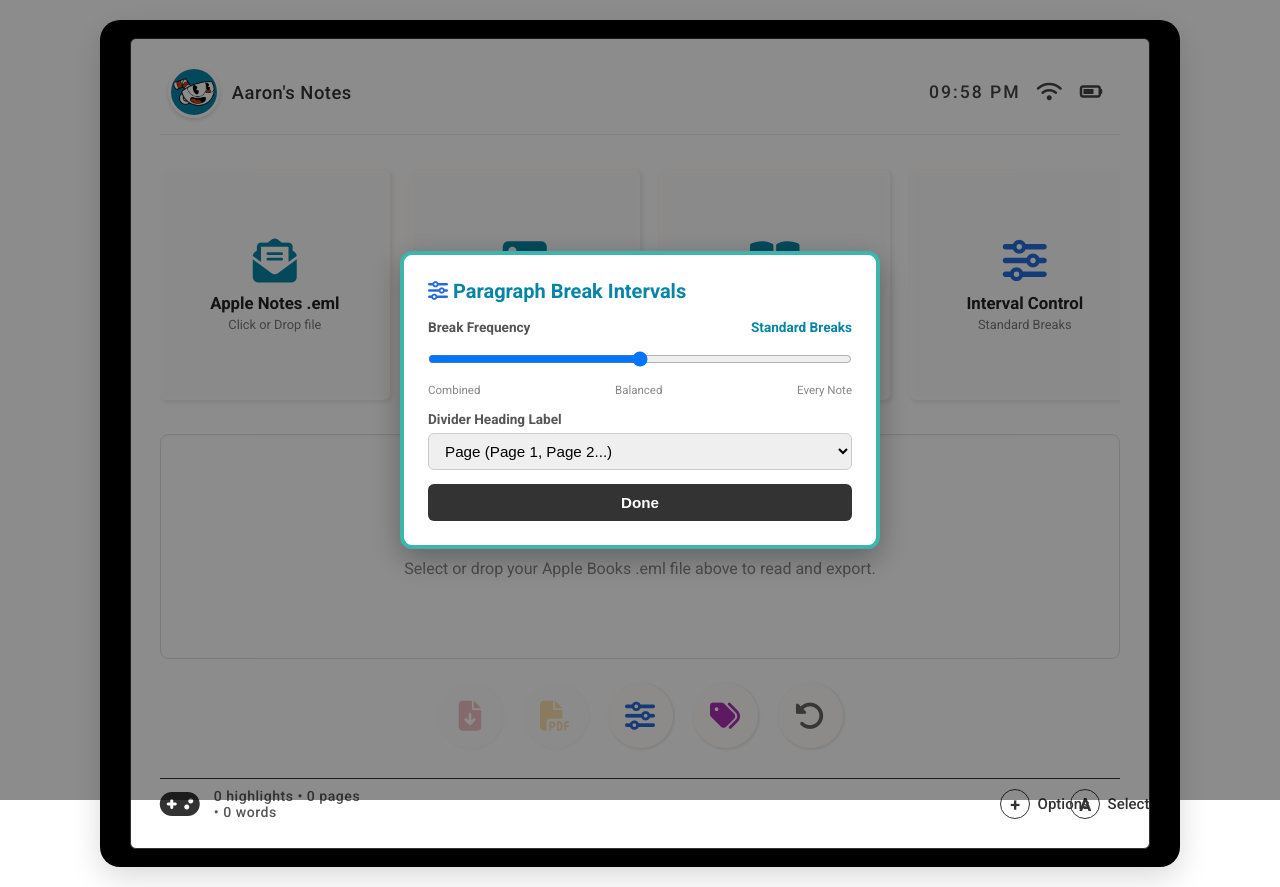
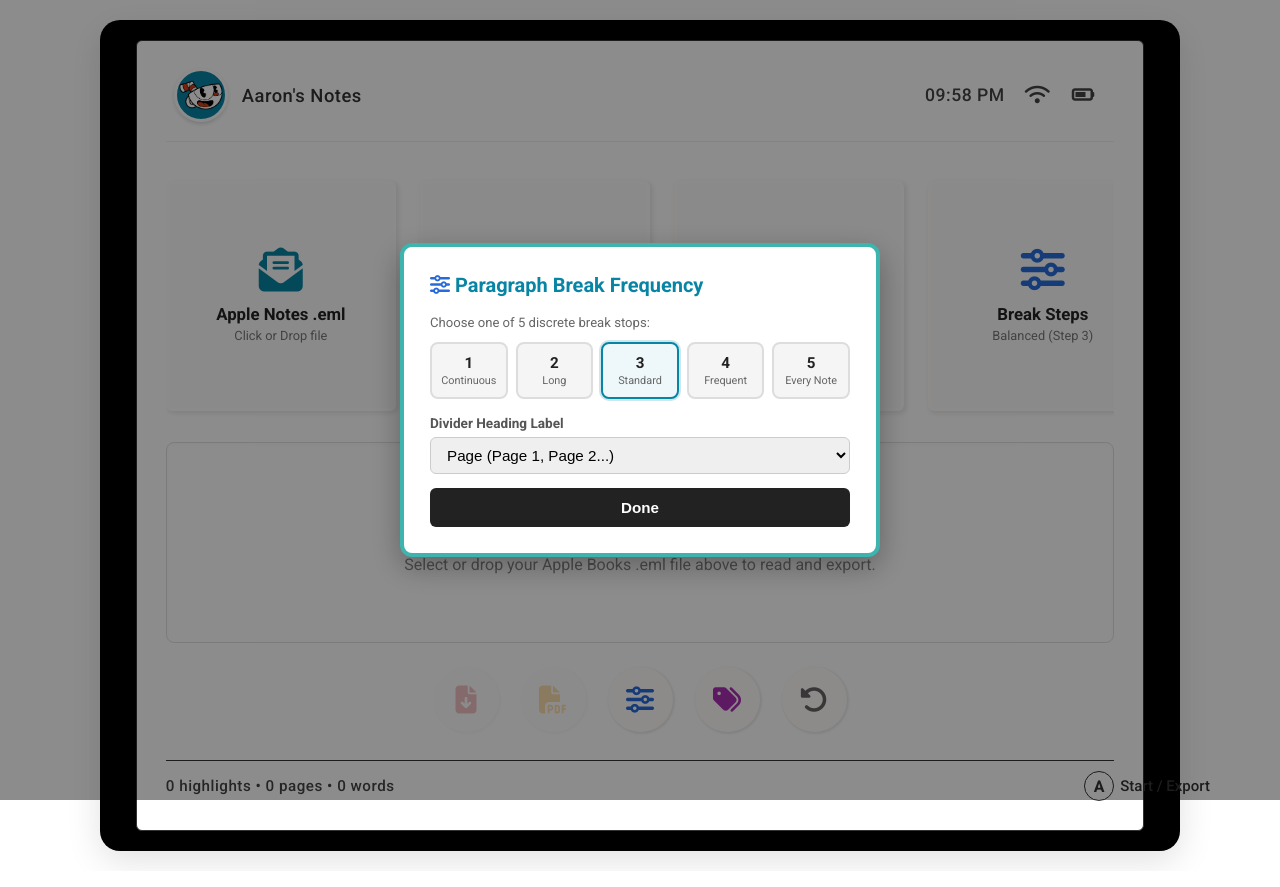
Before and after one commit to aheiner2001/Books--Apple-export-to-structured-output, a website: page index.html in a window 1280 px wide. Both pictures are taken after a click on the element 640 px from the left and 715 px from the top of the page. Drawn offline with nearby package versions, Linux system fonts and the light colour scheme.

Commit message:
feat: replace continuous slider with 5 discrete stepped stops and simplify clean footer

```diff
--- a/app.js
+++ b/app.js
@@ -4,10 +4,9 @@
  */
 
 document.addEventListener('DOMContentLoaded', () => {
-  // DOM References
   const clock = document.getElementById('clock');
 
-  // Switch Sound Effects
+  // Switch Sound Effects from switchMenu-main
   const klickSound = document.getElementById('klick');
   const popupSound = document.getElementById('audio');
   const profileSound = document.getElementById('profileSound');
@@ -100,14 +99,15 @@ document.addEventListener('DOMContentLoaded', () => {
     readerPreviewBox.scrollIntoView({ behavior: 'smooth' });
   });
 
-  // Tile 4 & Bubble 3: Slider Modal
+  // Tile 4 & Bubble 3: Stepped Discrete Break Interval Modal
   const tileSlider = document.getElementById('tile-slider');
   const btnOpenSlider = document.getElementById('btn-open-slider');
   const dialogSlider = document.getElementById('dialog-slider');
   const btnCloseSlider = document.getElementById('btn-close-slider');
-  const breakIntervalSlider = document.getElementById('break-interval-slider');
-  const sliderModalVal = document.getElementById('slider-modal-val');
   const sliderSubtext = document.getElementById('slider-subtext');
+  const stopBlockBtns = document.querySelectorAll('.stop-block-btn');
+
+  let currentBreakFrequency = 50; // Default Step 3: Standard Breaks
 
   function openSliderModal() {
     playSound(popupSound);
@@ -122,22 +122,24 @@ document.addEventListener('DOMContentLoaded', () => {
   btnOpenSlider.addEventListener('click', openSliderModal);
   btnCloseSlider.addEventListener('click', closeSliderModal);
 
-  breakIntervalSlider.addEventListener('input', (e) => {
-    const val = parseInt(e.target.value, 10);
-    playSound(klickSound);
-    let label = 'Standard Breaks';
-    if (val >= 95) label = 'Every Note Separated';
-    else if (val >= 65) label = 'Frequent Breaks';
-    else if (val >= 35) label = 'Balanced Breaks';
-    else if (val > 5) label = 'Fewer Breaks';
-    else label = 'Maximum Combined';
+  // Stepped block clicks (5 discrete stops)
+  stopBlockBtns.forEach(btn => {
+    btn.addEventListener('click', () => {
+      playSound(klickSound);
+      stopBlockBtns.forEach(b => b.classList.remove('is-active'));
+      btn.classList.add('is-active');
 
-    sliderModalVal.textContent = label;
-    sliderSubtext.textContent = label;
+      const step = btn.getAttribute('data-step');
+      const val = parseInt(btn.getAttribute('data-val'), 10);
+      currentBreakFrequency = val;
 
-    if (currentParsedData) {
-      recalculateAndRender();
-    }
+      const desc = btn.querySelector('.stop-block-desc').textContent;
+      sliderSubtext.textContent = `${desc} (Step ${step})`;
+
+      if (currentParsedData) {
+        recalculateAndRender();
+      }
+    });
   });
 
   // Divider Style Select
@@ -275,7 +277,6 @@ document.addEventListener('DOMContentLoaded', () => {
 
       recalculateAndRender();
 
-      // Enable export bubbles
       btnDownloadEpub.classList.remove('disabled');
       btnDownloadPdf.classList.remove('disabled');
     } catch (err) {
@@ -287,9 +288,8 @@ document.addEventListener('DOMContentLoaded', () => {
   function recalculateAndRender() {
     if (!currentParsedData) return;
 
-    const breakFrequency = parseInt(breakIntervalSlider.value, 10);
     structuredBlocks = window.EMLParser.stitchContinuousProse(currentParsedData.annotations, {
-      breakFrequency: breakFrequency,
+      breakFrequency: currentBreakFrequency,
       wordsPerPage: 350
     });
 
--- a/index.html
+++ b/index.html
@@ -12,21 +12,24 @@
   <script src="https://cdnjs.cloudflare.com/ajax/libs/html2pdf.js/0.10.1/html2pdf.bundle.min.js"></script>
   <style>
 /* ==========================================================================
-   DIRECT NINTENDO SWITCH MENU LAYOUT (Pure White Screen Edition)
-   1:1 CSS structure from switchMenu-main adapted for Books Notes Converter
+   AUTHENTIC NINTENDO SWITCH MENU LAYOUT (Pure White Theme)
+   Exact match to switchMenu-main with discrete stepped interval selector
    ========================================================================== */
 
 ::-webkit-scrollbar {
   background: transparent;
   width: 6px;
+  height: 6px;
 }
 ::-webkit-scrollbar-thumb {
-  background: #ccc;
-  border-radius: 3px;
+  background: #dcdcdc;
+  border-radius: 4px;
 }
 
 * {
   box-sizing: border-box;
+  margin: 0;
+  padding: 0;
 }
 
 body {
@@ -37,21 +40,20 @@ body {
   position: relative;
   width: 100%;
   min-height: 100vh;
-  margin: 0;
-  padding: 20px;
   font-family: "Roboto", sans-serif;
   color: #333;
-  background: #ffffff; /* User requirement: White background */
+  background: #ffffff;
+  padding: 20px;
 }
 
 /* Console Inner Screen Border & Wrapper from switchMenu-main */
 .screen-border {
   width: 100%;
   max-width: 1080px;
-  padding: 18px 30px;
+  padding: 20px 36px;
   background: #000000;
   border-radius: 20px;
-  box-shadow: 0 10px 30px rgba(0, 0, 0, 0.15);
+  box-shadow: 0 10px 35px rgba(0, 0, 0, 0.12);
 }
 
 .screen-wrapper {
@@ -68,22 +70,21 @@ body {
   display: flex;
   justify-content: space-between;
   align-items: center;
-  padding: 0.5rem 0.5rem 1rem;
+  padding: 0.5rem 0.5rem 1.2rem;
   border-bottom: 1px solid #eeeeee;
   letter-spacing: 2px;
 }
 
 .user-icon {
   display: flex;
-  justify-content: flex-start;
   align-items: center;
-  gap: 12px;
+  gap: 14px;
   cursor: pointer;
 }
 
 .user-icon-img {
-  width: 52px;
-  height: 52px;
+  width: 54px;
+  height: 54px;
   border-radius: 50%;
   border: 3px solid #fffdfc;
   background-color: #0885a5;
@@ -92,6 +93,7 @@ body {
   align-items: center;
   justify-content: center;
   overflow: hidden;
+  transition: all 0.15s ease;
 }
 
 .user-icon-img img {
@@ -101,8 +103,8 @@ body {
   padding: 2px;
 }
 
-.user-icon.is-highlighted .user-icon-img,
-.user-icon:hover .user-icon-img {
+.user-icon:hover .user-icon-img,
+.user-icon.is-highlighted .user-icon-img {
   outline: 4px solid #3db4ad;
 }
 
@@ -121,28 +123,28 @@ body {
 }
 
 .toolbar * {
-  margin: 0 8px;
+  margin: 0 10px;
 }
 
 #clock {
   font-size: 1.1rem;
   font-weight: 500;
+  letter-spacing: 0.5px;
 }
 
-/* 2. Grid Wrapper from switchMenu-main - The Main Horizontal Game/Card Carousel */
+/* 2. Grid Wrapper - The Authentic Horizontal Game Carousel */
 .grid-wrapper {
   display: grid;
   align-items: center;
-  padding: 2.2rem 0 1.5rem;
+  padding: 2.4rem 0 1.6rem;
   width: 100%;
   grid-template-columns: repeat(auto-fill, 230px);
-  column-gap: 20px;
+  column-gap: 24px;
   grid-auto-flow: column;
   overflow-x: auto;
   overflow-y: hidden;
 }
 
-/* Each Switch Square Game Tile */
 .grid {
   position: relative;
   height: 230px;
@@ -172,7 +174,7 @@ body {
   left: 50%;
   transform: translateX(-50%);
   height: 30px;
-  width: 260px;
+  width: 280px;
   white-space: nowrap;
   text-align: center;
   color: #0885a5;
@@ -190,7 +192,7 @@ body {
 .grid-tile-icon {
   font-size: 44px;
   color: #0885a5;
-  margin-bottom: 10px;
+  margin-bottom: 12px;
 }
 
 .grid-tile-title {
@@ -209,21 +211,21 @@ body {
   display: none;
 }
 
-/* Live Reader Modal Card (When user clicks on preview tile) */
+/* Reader Preview Area inside screen */
 .switch-reader-strip {
   width: 100%;
-  margin-top: 10px;
+  margin-top: 6px;
   background: #ffffff;
   border: 1px solid #e0e0e0;
   border-radius: 8px;
-  padding: 24px 32px;
-  max-height: 360px;
+  padding: 28px 36px;
+  max-height: 380px;
   overflow-y: auto;
-  box-shadow: inset 0 1px 4px rgba(0,0,0,0.04);
+  box-shadow: inset 0 1px 4px rgba(0,0,0,0.03);
 }
 
 .book-title-h1 {
-  font-size: 1.6rem;
+  font-size: 1.65rem;
   font-weight: 700;
   text-align: center;
   margin-bottom: 4px;
@@ -232,7 +234,7 @@ body {
   font-size: 1.05rem;
   color: #666;
   text-align: center;
-  margin-bottom: 18px;
+  margin-bottom: 20px;
 }
 .book-divider-hr {
   width: 40px;
@@ -247,7 +249,7 @@ body {
   line-height: 1.75;
   text-align: justify;
   text-indent: 1.6em;
-  margin-bottom: 1em;
+  margin-bottom: 1.1em;
 }
 .book-user-note-block {
   font-family: "Roboto", sans-serif;
@@ -277,15 +279,15 @@ body {
   background: #eee;
 }
 
-/* 3. Circular Action Bubble Tray from switchMenu-main */
+/* 3. Circular Action Bubbles from switchMenu-main */
 .bubble-wrapper {
   display: flex;
   justify-content: center;
   align-items: center;
   width: 100%;
-  gap: 20px;
+  gap: 22px;
   padding-top: 24px;
-  padding-bottom: 30px;
+  padding-bottom: 28px;
 }
 
 .bubble {
@@ -328,7 +330,7 @@ body {
 .bubble .icon {
   display: block;
   margin: auto;
-  font-size: 30px;
+  font-size: 28px;
 }
 
 .bubble.disabled {
@@ -343,7 +345,7 @@ body {
 .fa-tags { color: #aa2eb2; }
 .fa-rotate-left { color: #6a6367; }
 
-/* 4. Screen Footer from switchMenu-main */
+/* 4. Screen Footer from switchMenu-main (Clean & Minimal) */
 .screen-footer {
   display: flex;
   justify-content: space-between;
@@ -354,30 +356,16 @@ body {
   padding: 15px 0;
 }
 
-.gamepad {
-  display: flex;
-  align-items: center;
-  font-size: 32px;
-  color: #333;
-  gap: 14px;
-}
-
-.gamepad-text {
-  font-size: 0.88rem;
+.footer-stats-badge {
+  font-size: 0.95rem;
   font-weight: 500;
-  color: #555;
+  color: #444;
   letter-spacing: 0.5px;
 }
 
 .button-prompts {
-  width: 100%;
   display: flex;
-  justify-content: flex-end;
   align-items: center;
-}
-
-.button-prompts * {
-  margin: 0 20px;
 }
 
 .options {
@@ -386,7 +374,7 @@ body {
   border: 1px solid #333;
   width: 30px;
   border-radius: 30px;
-  font-size: 18px;
+  font-size: 20px;
   display: flex;
   align-items: center;
   justify-content: center;
@@ -399,20 +387,21 @@ body {
   left: 50%;
   transform: translate(-50%, -50%);
   font-weight: 700;
+  font-size: 16px;
 }
 
 .options::after {
   content: attr(data-action);
   position: absolute;
   top: 50%;
-  left: 130%;
+  left: 125%;
   transform: translateY(-50%);
   font-size: 15px;
   font-weight: 500;
   white-space: nowrap;
 }
 
-/* Modals for Controls (Sliders, Title Edit) */
+/* Modal Dialogs */
 .switch-dialog-overlay {
   display: none;
   position: fixed;
@@ -436,7 +425,7 @@ body {
   border-radius: 12px;
   width: 90%;
   max-width: 480px;
-  padding: 24px;
+  padding: 26px;
   box-shadow: 0 10px 30px rgba(0,0,0,0.3);
 }
 
@@ -444,7 +433,50 @@ body {
   font-size: 1.25rem;
   font-weight: 700;
   color: #0885a5;
-  margin-bottom: 16px;
+  margin-bottom: 18px;
+}
+
+/* Stepped Discrete Stop Buttons for Break Frequency */
+.stepped-stops-container {
+  display: grid;
+  grid-template-columns: repeat(5, 1fr);
+  gap: 8px;
+  margin: 12px 0 16px;
+}
+
+.stop-block-btn {
+  background: #f5f5f5;
+  border: 2px solid #ddd;
+  border-radius: 8px;
+  padding: 10px 4px;
+  text-align: center;
+  cursor: pointer;
+  transition: all 0.15s ease;
+  font-family: inherit;
+}
+
+.stop-block-btn:hover {
+  border-color: #3db4ad;
+  background: #ffffff;
+}
+
+.stop-block-btn.is-active {
+  border-color: #0885a5;
+  background: #eef8fb;
+  box-shadow: 0 0 0 2px rgba(8, 133, 165, 0.2);
+}
+
+.stop-block-level {
+  font-size: 0.95rem;
+  font-weight: 700;
+  color: #222;
+}
+
+.stop-block-desc {
+  font-size: 0.68rem;
+  color: #666;
+  margin-top: 2px;
+  line-height: 1.2;
 }
 
 .switch-dialog-field {
@@ -475,23 +507,22 @@ body {
 .btn-dialog-close {
   display: block;
   width: 100%;
-  padding: 10px;
-  background: #333;
+  padding: 11px;
+  background: #222;
   color: #fff;
   border: none;
   border-radius: 6px;
   font-size: 0.95rem;
   font-weight: 600;
   cursor: pointer;
-  margin-top: 10px;
+  margin-top: 12px;
 }
   </style>
 </head>
 <body>
-  <!-- Authentic Switch Console Inner Screen Border -->
   <div class="screen-border">
     <div class="screen-wrapper">
-      <!-- 1. Screen Header / Top Status Bar -->
+      <!-- 1. Header / Top Status Bar -->
       <div class="screen-header">
         <div class="user-icon is-clickable" id="profile">
           <div class="user-icon-img">
@@ -506,9 +537,9 @@ body {
         </div>
       </div>
 
-      <!-- 2. The Famous Switch Carousel Grid -->
+      <!-- 2. Authentic Horizontal Switch Game Carousel -->
       <div class="grid-wrapper">
-        <!-- Tile 1: EML Drop / Selector -->
+        <!-- Tile 1: EML File Selector -->
         <div class="grid is-clickable" id="tile-eml">
           <div class="game-name"><span id="tile-eml-label">Insert .eml File</span></div>
           <i class="grid-tile-icon fas fa-envelope-open-text"></i>
@@ -517,7 +548,7 @@ body {
           <input type="file" id="eml-file-input" class="file-input-hidden" accept=".eml,message/rfc822,text/plain">
         </div>
 
-        <!-- Tile 2: Cover Image Tile -->
+        <!-- Tile 2: Book Cover Image Tile -->
         <div class="grid is-clickable" id="tile-cover">
           <div class="game-name"><span id="tile-cover-label">Book Cover Art</span></div>
           <i class="grid-tile-icon fas fa-image" id="cover-tile-icon"></i>
@@ -527,7 +558,7 @@ body {
           <input type="file" id="cover-file-input" class="file-input-hidden" accept="image/png,image/jpeg,image/webp">
         </div>
 
-        <!-- Tile 3: Breath of the Wild / Current Book Reader Preview Tile -->
+        <!-- Tile 3: Preview Reader Tile -->
         <div class="grid is-clickable" id="tile-preview">
           <div class="game-name"><span>Notes Preview Reader</span></div>
           <i class="grid-tile-icon fas fa-book-open"></i>
@@ -535,12 +566,12 @@ body {
           <span class="grid-tile-sub" id="preview-card-sub">Waiting for file...</span>
         </div>
 
-        <!-- Tile 4: Slider Settings Tile -->
+        <!-- Tile 4: Stepped Break Intervals Tile -->
         <div class="grid is-clickable" id="tile-slider">
           <div class="game-name"><span>Paragraph Breaks</span></div>
           <i class="grid-tile-icon fas fa-sliders"></i>
-          <span class="grid-tile-title">Interval Control</span>
-          <span class="grid-tile-sub" id="slider-subtext">Standard Breaks</span>
+          <span class="grid-tile-title">Break Steps</span>
+          <span class="grid-tile-sub" id="slider-subtext">Balanced (Step 3)</span>
         </div>
 
         <!-- Tile 5: Title & Author Metadata Tile -->
@@ -552,10 +583,10 @@ body {
         </div>
       </div>
 
-      <!-- Live Reader Preview Strip (Expands inside the Switch Screen) -->
+      <!-- Live Reader Preview Strip -->
       <div class="switch-reader-strip" id="reader-preview-box">
         <div id="reader-empty" style="text-align: center; color: #888; padding: 40px 10px;">
-          <i class="fas fa-gamepad" style="font-size: 36px; margin-bottom: 8px;"></i>
+          <i class="fas fa-book-open" style="font-size: 36px; margin-bottom: 8px; color: #aaa;"></i>
           <p>Select or drop your Apple Books .eml file above to read and export.</p>
         </div>
         <div id="reader-live" style="display: none;">
@@ -566,7 +597,7 @@ body {
         </div>
       </div>
 
-      <!-- 3. Circular Action Bubbles from switchMenu-main -->
+      <!-- 3. Circular Action Bubbles -->
       <div class="bubble-wrapper">
         <div class="bubble is-clickable disabled" id="btn-download-epub" data-option="Download EPUB">
           <i class="icon fas fa-file-arrow-down"></i>
@@ -580,7 +611,7 @@ body {
 
         <div class="bubble is-clickable" id="btn-open-slider" data-option="Break Intervals">
           <i class="icon fas fa-sliders"></i>
-          <div class="bubble-title"><span>Breaks Slider</span></div>
+          <div class="bubble-title"><span>Breaks Selector</span></div>
         </div>
 
         <div class="bubble is-clickable" id="btn-open-meta" data-option="Edit Details">
@@ -594,40 +625,49 @@ body {
         </div>
       </div>
 
-      <!-- 4. Screen Footer from switchMenu-main -->
+      <!-- 4. Clean Switch Footer (Matches switchMenu-main aesthetic) -->
       <div class="screen-footer">
-        <div class="gamepad">
-          <i class="fas fa-gamepad"></i>
-          <div class="gamepad-text">
-            <span id="stat-annotations">0 highlights</span> &bull;
-            <span id="stat-pages">0 pages</span> &bull;
-            <span id="stat-words">0 words</span>
-          </div>
+        <div class="footer-stats-badge">
+          <span id="stat-annotations">0 highlights</span> &bull;
+          <span id="stat-pages">0 pages</span> &bull;
+          <span id="stat-words">0 words</span>
         </div>
         <div class="button-prompts">
-          <div class="options" data-button="+" data-action="Options"></div>
-          <div class="options start" data-button="A" data-action="Select"></div>
+          <div class="options start" data-button="A" data-action="Start / Export"></div>
         </div>
       </div>
     </div>
   </div>
 
-  <!-- Modal Dialog 1: Paragraph Breaks Slider & Dividers -->
+  <!-- Modal Dialog 1: Discrete Stepped Break Intervals (5 Distinct Stops) -->
   <div class="switch-dialog-overlay" id="dialog-slider">
     <div class="switch-dialog-card">
-      <div class="switch-dialog-title"><i class="fas fa-sliders"></i> Paragraph Break Intervals</div>
-      <div class="switch-dialog-field">
-        <div style="display: flex; justify-content: space-between;">
-          <label>Break Frequency</label>
-          <span id="slider-modal-val" style="font-size: 0.85rem; color: #0885a5; font-weight: 700;">Standard Breaks</span>
-        </div>
-        <input type="range" id="break-interval-slider" min="0" max="100" value="50" step="1" style="width: 100%; margin: 10px 0;">
-        <div style="display: flex; justify-content: space-between; font-size: 0.72rem; color: #888;">
-          <span>Combined</span>
-          <span>Balanced</span>
-          <span>Every Note</span>
-        </div>
+      <div class="switch-dialog-title"><i class="fas fa-sliders"></i> Paragraph Break Frequency</div>
+      <p style="font-size: 0.82rem; color: #666; margin-bottom: 8px;">Choose one of 5 discrete break stops:</p>
+
+      <div class="stepped-stops-container">
+        <button type="button" class="stop-block-btn" data-step="1" data-val="0">
+          <div class="stop-block-level">1</div>
+          <div class="stop-block-desc">Continuous</div>
+        </button>
+        <button type="button" class="stop-block-btn" data-step="2" data-val="25">
+          <div class="stop-block-level">2</div>
+          <div class="stop-block-desc">Long</div>
+        </button>
+        <button type="button" class="stop-block-btn is-active" data-step="3" data-val="50">
+          <div class="stop-block-level">3</div>
+          <div class="stop-block-desc">Standard</div>
+        </button>
+        <button type="button" class="stop-block-btn" data-step="4" data-val="75">
+          <div class="stop-block-level">4</div>
+          <div class="stop-block-desc">Frequent</div>
+        </button>
+        <button type="button" class="stop-block-btn" data-step="5" data-val="100">
+          <div class="stop-block-level">5</div>
+          <div class="stop-block-desc">Every Note</div>
+        </button>
       </div>
+
       <div class="switch-dialog-field">
         <label for="divider-style-select">Divider Heading Label</label>
         <select id="divider-style-select" class="switch-dialog-input">
@@ -639,10 +679,12 @@ body {
           <option value="none">Nothing / Plain Line</option>
         </select>
       </div>
+
       <div id="custom-divider-wrapper" class="switch-dialog-field" style="display: none;">
         <label for="custom-divider-input">Custom Prefix</label>
-        <input type="text" id="custom-divider-input" class="switch-dialog-input" placeholder="e.g. Highlight or Part">
+        <input type="text" id="custom-divider-input" class="switch-dialog-input" placeholder="e.g. Note or Segment">
       </div>
+
       <button type="button" class="btn-dialog-close" id="btn-close-slider">Done</button>
     </div>
   </div>
```
